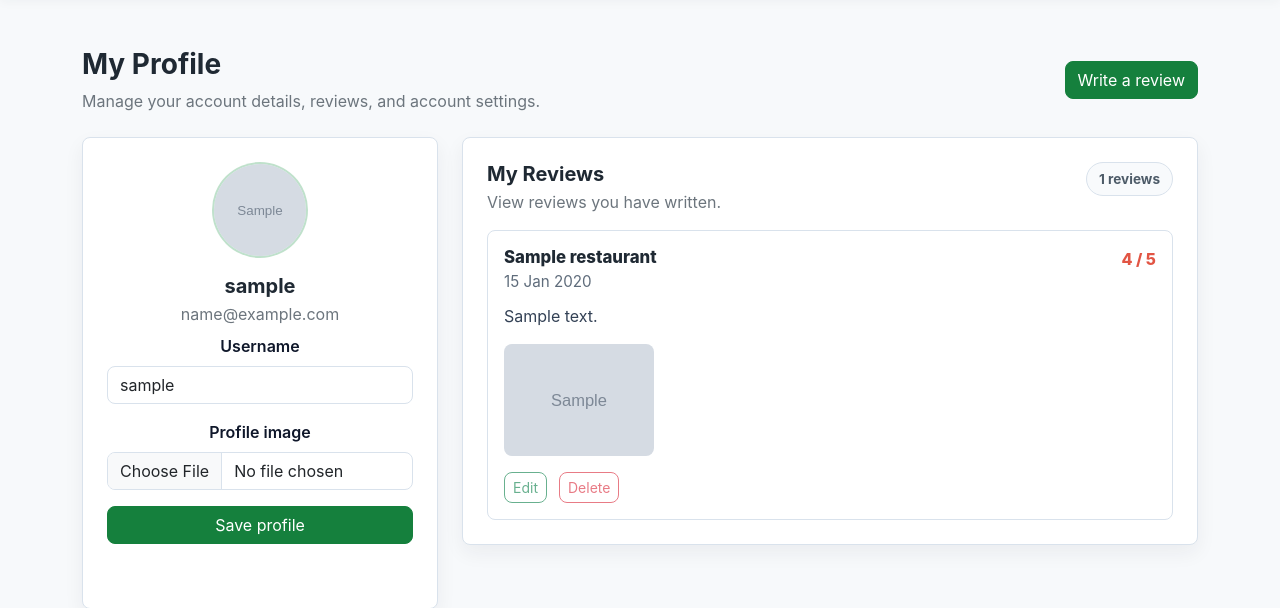
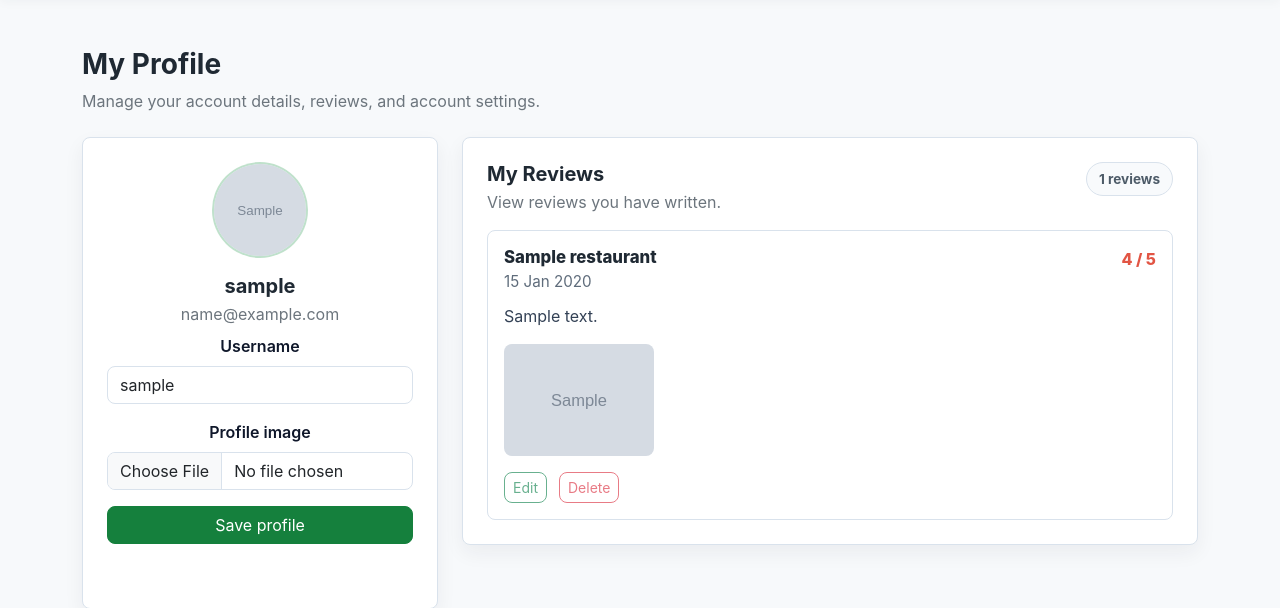
Before and after one commit to choiiis/cits5505-project, a Flask app: page /profile in a window 1280 px wide. Shown: the part 61-669 px from the top of the page. Run offline with Flask 3, Linux system fonts and the light colour scheme; the visitor is signed in with stand-in values (Sample User, id 1); tables that the repository leaves empty hold one stand-in row (values such as "Sample post"); grey boxes marked "Sample" are stand-in pictures.

Commit message:
Removed the Write a review button from the profile page header

```diff
--- a/app/templates/profile.html
+++ b/app/templates/profile.html
@@ -16,7 +16,6 @@
                 <h1 class="h3 fw-bold mb-2">My Profile</h1>
                 <p class="text-secondary">Manage your account details, reviews, and account settings.</p>
             </div>
-            <a class="btn btn-success align-self-start align-self-md-center" href="{{ url_for('home') }}">Write a review</a>
         </div>
 
         {% with messages = get_flashed_messages(with_categories=true) %}
```
